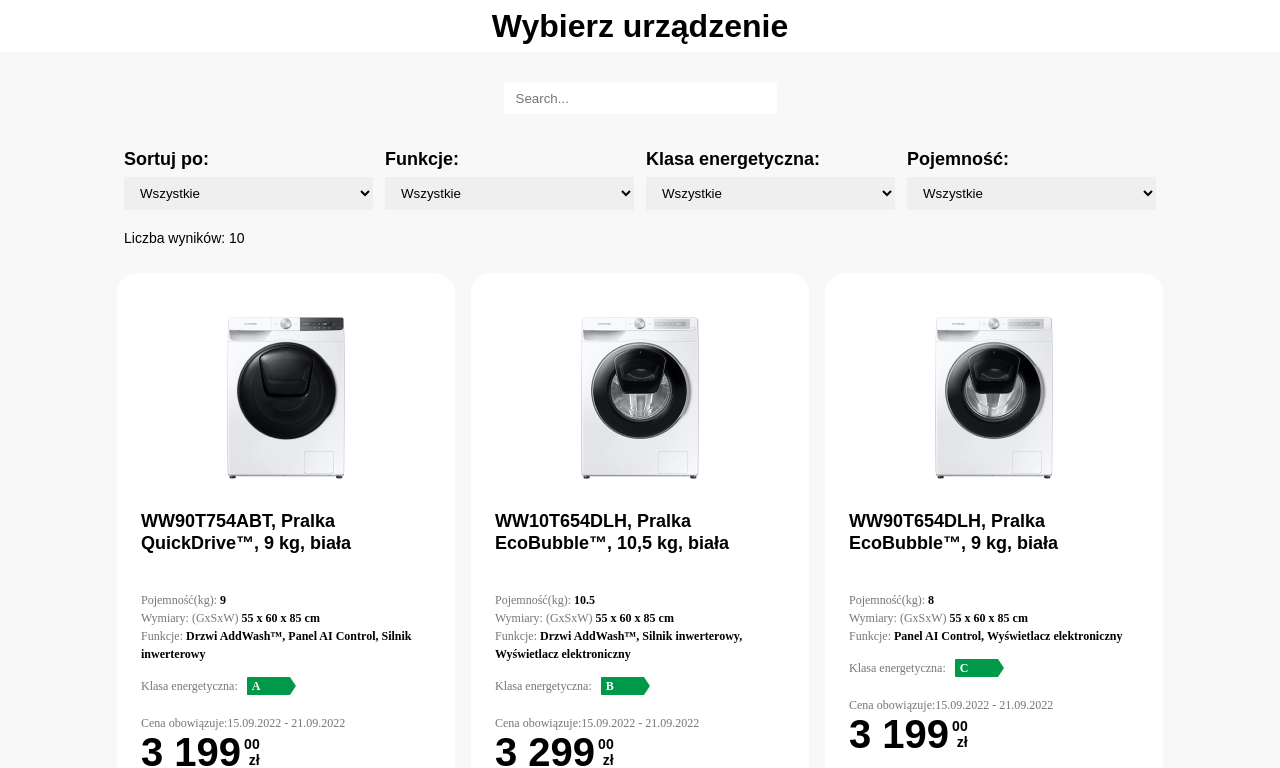
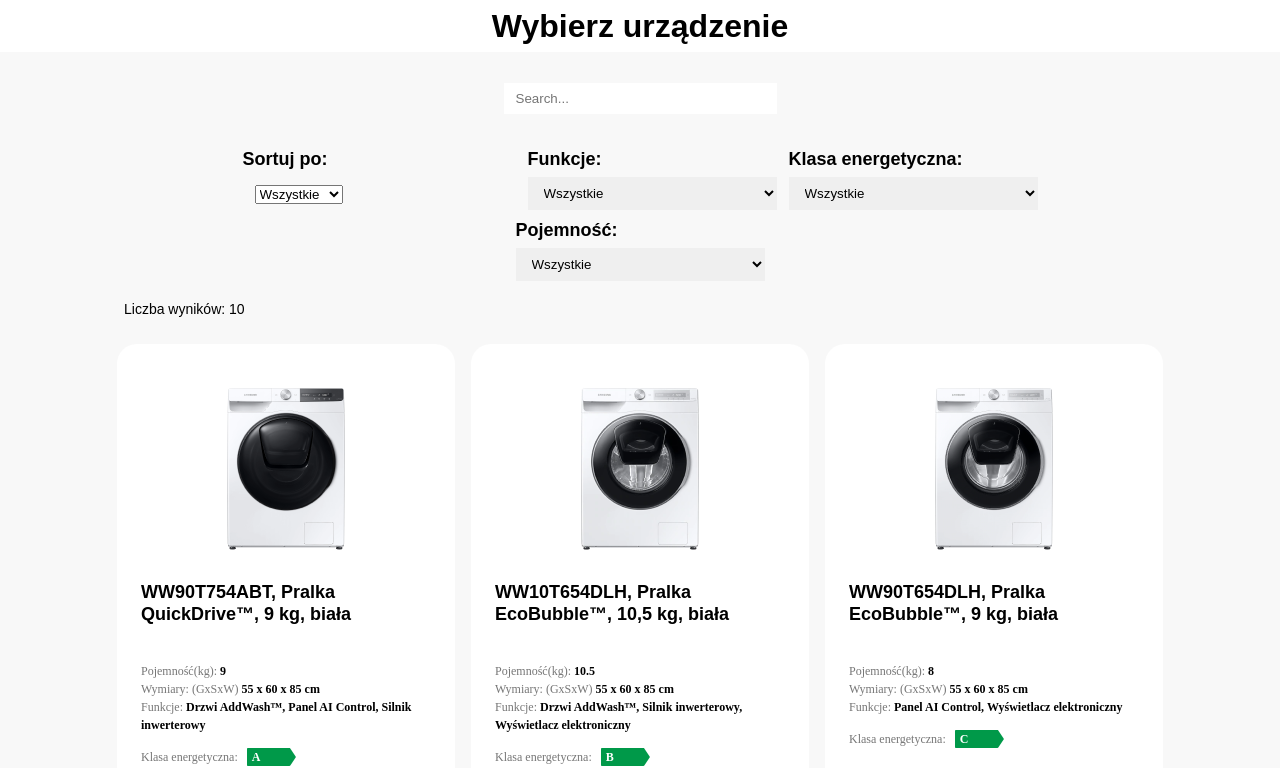
Before and after one commit to PluTT0/dev_task, a React (Create React App) app: page / in a window 1280 px wide. Shown: the top 768 px of the page. Built offline with nearby package versions, Linux system fonts and the light colour scheme.

Commit message:
create sort function

```diff
--- a/src/App.jsx
+++ b/src/App.jsx
@@ -3,6 +3,7 @@ import React, { useCallback, useEffect, useState } from 'react';
 import axios from 'axios';
 import Filter from './components/Filter';
 import Products from './components/Products';
+import Dropdown from './components/Dropdown';
 
 const App = () => {
   const [products, setProducts] = useState([]);
@@ -14,10 +15,6 @@ const App = () => {
   const onInputChange = (ev) => {
     setSerchValue(ev.target.value.replace(/\s/g,'').toLowerCase());
   };
-
-  const filterReset = () => {
-    setFilterProducts(products)
-  }
 
   const getData = useCallback(async () => {
     try {
@@ -44,7 +41,7 @@ const App = () => {
           <div className="input__wrapper">
             <input placeholder="Search..." type="text" onChange={onInputChange} />
           </div>
-          <Filter filterProducts={filterProducts} setProducts={setFilterProducts} />
+          <Filter products={products} filterProducts={filterProducts} setFilterProducts={setFilterProducts} />
           <div className='serch-result'>Liczba wyników: {filterProducts.length}</div>
           <Products filterProducts={filterProducts} serchValue={serchValue} />
         </div>
--- a/src/components/Filter.jsx
+++ b/src/components/Filter.jsx
@@ -1,7 +1,12 @@
-import React, { useCallback, useEffect, useState } from 'react'
+import React, { useEffect, useState } from 'react'
 
-const Filter = ({filterProducts, setProducts}) => {
-  const [sortValue, setFilterValue] = useState({});
+const Filter = ({setFilterProducts, products}) => {
+  const [sortValue, setFilterValue] = useState({
+    functionality: 'all',
+    energy: 'all',
+    copacity: 'all',
+    category: 'all',
+  });
 
   const {category, copacity, functionality, energy} = sortValue;
 
@@ -13,37 +18,52 @@ const Filter = ({filterProducts, setProducts}) => {
     })
   }
 
+  useEffect(() => {
+    let filteredData = [...products];
 
-  const sortProd = useCallback((data) => {
-    if(category === 'price') {
-       setProducts(data.sort((a, b) => { return  parseInt(a.price.replace(/\s/g,'')) - parseInt(b.price.replace(/\s/g,''))}))
-    } else if(functionality !== 'all') {
-       setProducts(data.filter((item) => item.functionality.toLowerCase().replace(/\s/g,'').includes(functionality.toLowerCase().replace(/\s/g,''))))
-    } else if(energy !== 'all') {
-      setProducts(data.filter((item) => item.energy.toLowerCase().replace(/\s/g,'').includes(energy.toLowerCase().replace(/\s/g,''))))
-    } else if (copacity !== 'all') {
-      setProducts(data.filter((item) => item.parseInt(copacity).includes(parseInt(copacity))))
+    if (sortValue.category === 'price') {
+      filteredData = filteredData.sort((a, b) => parseInt(a.price.replace(/\s/g, '')) - parseInt(b.price.replace(/\s/g, '')));
     }
-    else {
-       setProducts(data)
+
+    if (sortValue.category === 'copacity') {
+      filteredData = filteredData.sort((a, b) => parseInt(a.copacity) - parseInt(b.copacity));
     }
-  },[category, copacity, energy, functionality, setProducts])
+
+    if (sortValue.functionality !== 'all') {
+      filteredData = filteredData.filter((item) =>
+        item.functionality.toLowerCase().replace(/\s/g, '').includes(sortValue.functionality.toLowerCase().replace(/\s/g, ''))
+      );
+    }
+
+    if (sortValue.energy !== 'all') {
+      filteredData = filteredData.filter((item) =>
+        item.energy.toLowerCase().replace(/\s/g, '').includes(sortValue.energy.toLowerCase().replace(/\s/g, ''))
+      );
+    }
+
+    if (sortValue.copacity !== 'all') {
+      filteredData = filteredData.filter((item) =>
+        parseInt(item.copacity.replace(/\s/g, '')) === parseInt(sortValue.copacity.replace(/\s/g, ''))
+      );
+    }
+
+    setFilterProducts(filteredData);
+  }, [products, setFilterProducts, sortValue]);
 
 
-  useEffect(() => {
-      sortProd(filterProducts)
-  },[sortProd, sortValue])
 
   return (
     <div className="filter__wrapper">
       <ul className="filter-inputs">
         <li>
           <p className='filter_title'><b>Sortuj po:</b></p>
-          <select className="filter-dropdown" value={category} name="category" onChange={chageFilter}>
-            <option value="all">Wszystkie</option>
-            <option value="price">Cena</option>
-            <option value="capacity">Pojemnosc</option>
-          </select>
+          <div  className="filter-dropdown" >
+            <select value={category} name="category" onChange={chageFilter}>
+              <option value="all">Wszystkie</option>
+              <option value="price">Cena</option>
+              <option value="copacity">Pojemnosc</option>
+            </select>
+          </div>
         </li>
         <li>
           <p className='filter_title'><b>Funkcje:</b></p>
@@ -66,7 +86,7 @@ const Filter = ({filterProducts, setProducts}) => {
         </li>
         <li>
           <p className='filter_title'><b>Pojemność:</b></p>
-          <select className="filter-dropdown" name="capacity" value={copacity} onChange={chageFilter}>
+          <select className="filter-dropdown" name="copacity" value={copacity} onChange={chageFilter}>
             <option className="dropdown-item" value="all">Wszystkie</option>
             <option className="dropdown-item" value="9">9 kg</option>
             <option className="dropdown-item" value="8">8 kg</option>
```
Also changed, not shown: src/style/index.scss (line endings or trailing spaces).
